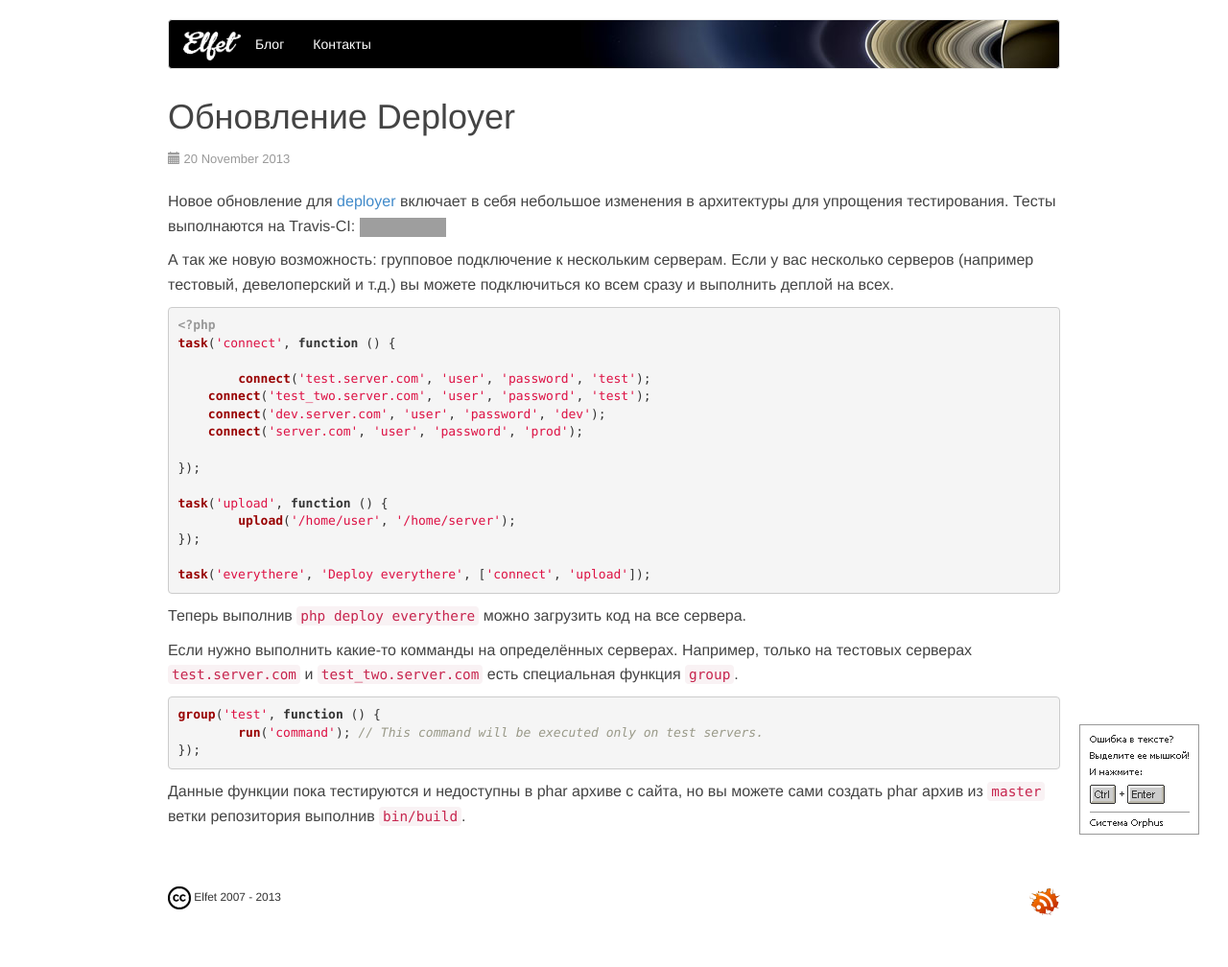
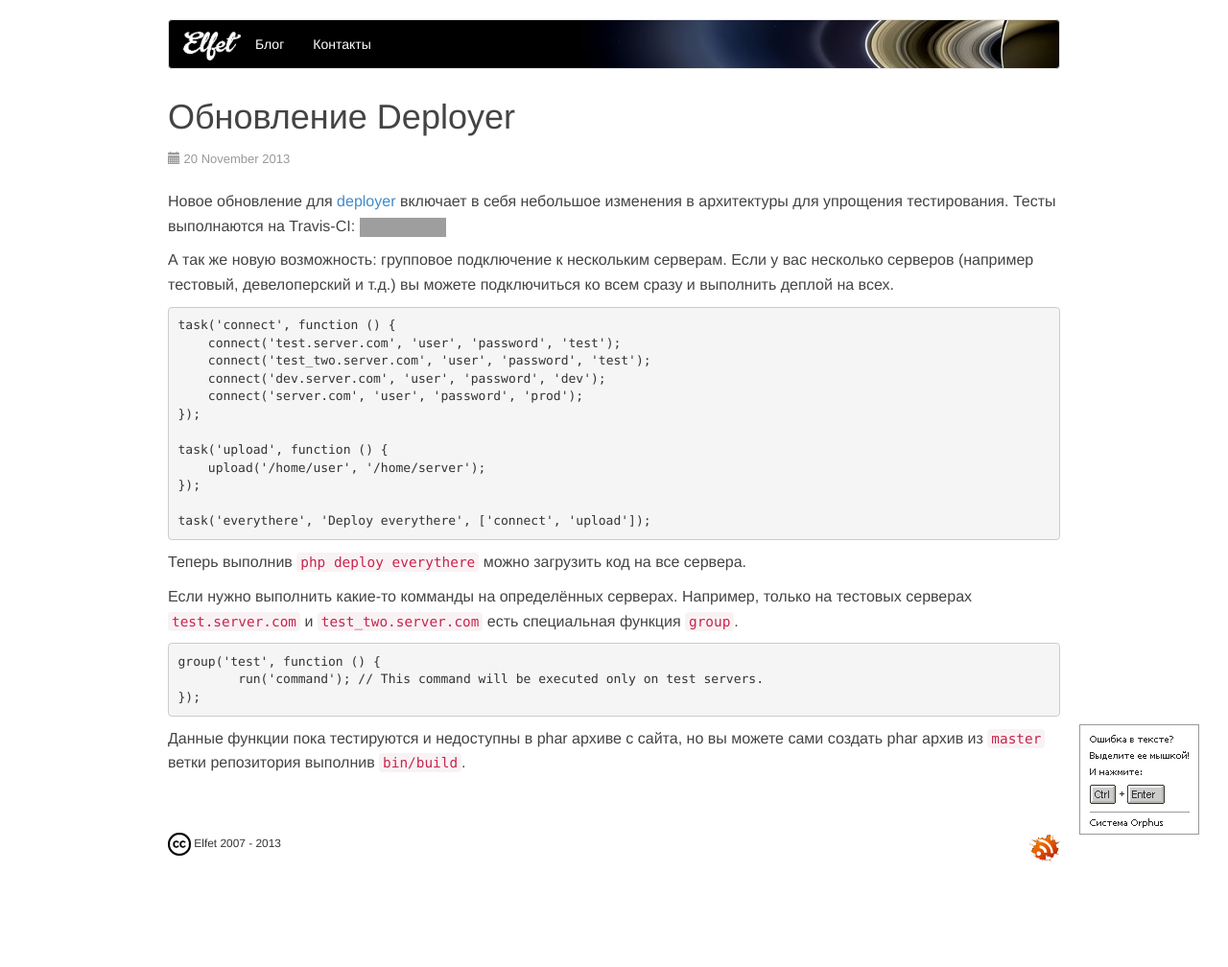
Before and after one commit to toFlash/medv.io, a Jekyll site: the page built from _posts/2013-11-20-deployer-update.md, in a window 1280 px wide. Shown: the whole page at 96% size. Built offline with Jekyll 4.4.1, drawn with Linux system fonts in a browser that asks for light colours; Markdown is read by kramdown in place of the engine named in the settings; comment, search, counter and statistics services are not loaded; after the commit the page ends 952 px from its top, so only the background shows below that; grey boxes are pictures that could not be loaded.

Commit message:
Update 2013-11-20-deployer-update.md

```diff
--- a/_posts/2013-11-20-deployer-update.md
+++ b/_posts/2013-11-20-deployer-update.md
@@ -8,29 +8,26 @@ published: true
 
 А так же новую возможность: групповое подключение к нескольким серверам.
 Если у вас несколько серверов (например тестовый, девелоперский и т.д.) вы можете подключиться ко всем сразу и выполнить деплой на всех.
-{% highlight php %}
-<?php
-task('connect', function () {
 
-	connect('test.server.com', 'user', 'password', 'test');
-    connect('test_two.server.com', 'user', 'password', 'test');
-    connect('dev.server.com', 'user', 'password', 'dev');
-    connect('server.com', 'user', 'password', 'prod');
+    task('connect', function () {
+        connect('test.server.com', 'user', 'password', 'test');
+        connect('test_two.server.com', 'user', 'password', 'test');
+        connect('dev.server.com', 'user', 'password', 'dev');
+        connect('server.com', 'user', 'password', 'prod');
+    });
 
-});
+    task('upload', function () {
+        upload('/home/user', '/home/server');
+    });
 
-task('upload', function () {
-	upload('/home/user', '/home/server');
-});
+    task('everythere', 'Deploy everythere', ['connect', 'upload']);
 
-task('everythere', 'Deploy everythere', ['connect', 'upload']);
-{% endhighlight %}
 Теперь выполнив `php deploy everythere` можно загрузить код на все сервера.
 
 Если нужно выполнить какие-то комманды на определённых серверах. Например, только на тестовых серверах `test.server.com` и `test_two.server.com` есть специальная функция `group`.
-{% highlight php %}
-group('test', function () {
-	run('command'); // This command will be executed only on test servers.
-});
-{% endhighlight %}
+
+    group('test', function () {
+    	run('command'); // This command will be executed only on test servers.
+    });
+
 Данные функции пока тестируются и недоступны в phar архиве с сайта, но вы можете сами создать phar архив из `master` ветки репозитория выполнив `bin/build`.
```
